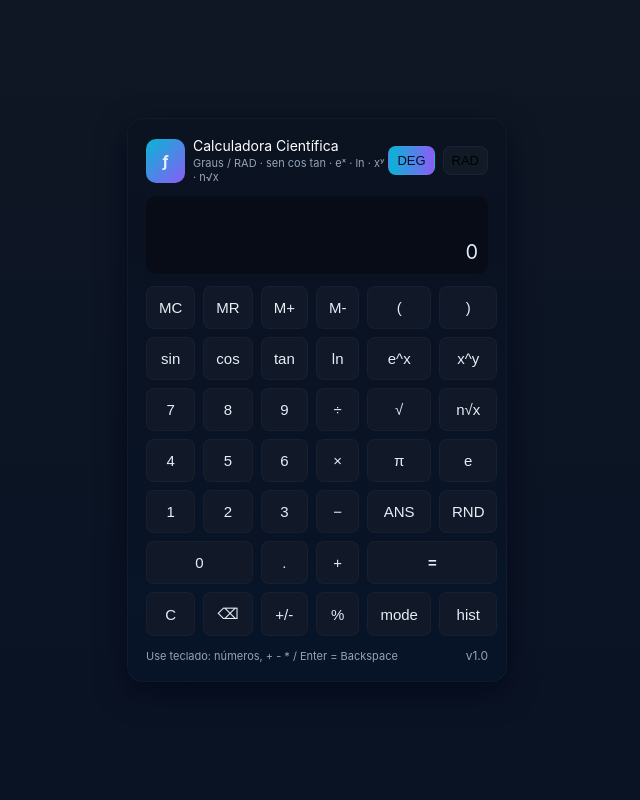
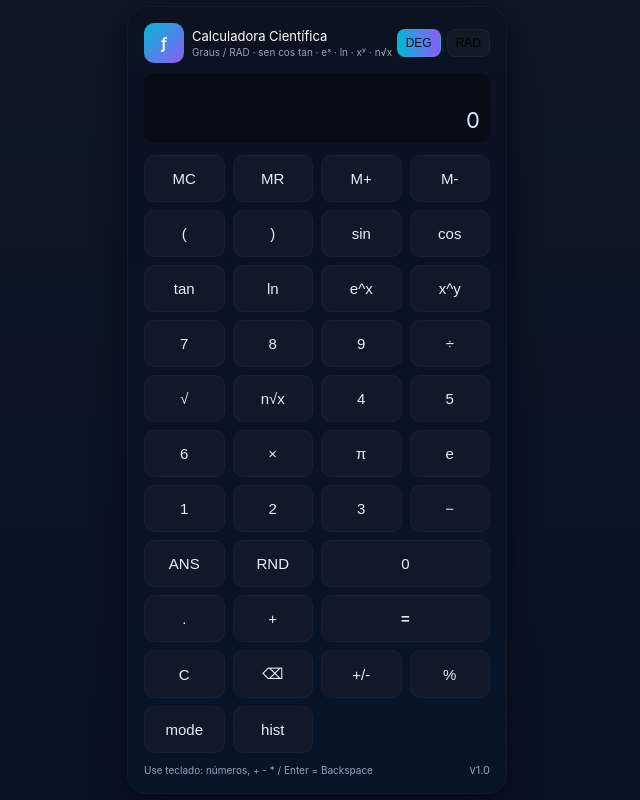
Before and after one commit to leticiapoliti/CALCULADORA, a plain HTML site: page index.html in a window 1280 px wide. Shown: the whole page, without its empty margins (323-963 px from the left). Drawn offline with Linux system fonts and the light colour scheme.

Commit message:
Update index.html

```diff
--- a/index.html
+++ b/index.html
@@ -10,45 +10,104 @@
   --btn:#111827; --btn-hover:#1f2937; --danger:#ef4444; --ok:#10b981;
   font-family: Inter, system-ui, -apple-system, 'Segoe UI', Roboto, 'Helvetica Neue', Arial;
 }
+
 *{box-sizing:border-box}
 html,body{height:100%;margin:0}
 body{
   background: linear-gradient(180deg,var(--bg), #071124 140%);
-      color:#e6eef6; display:flex; align-items:center; justify-content:center; padding:28px;
+  color:#e6eef6; display:flex; align-items:center; justify-content:center; padding:16px;
 }
+
+/* ⬇ Ajustado para iPhone 13 */
 .calculator{
-      width:380px; max-width:96vw; background:linear-gradient(180deg,var(--card), #071428);
-      border-radius:16px; box-shadow: 0 10px 30px rgba(2,6,23,0.7); padding:18px; border:1px solid rgba(255,255,255,0.03);
+  width:100%;
+  max-width:380px;
+  background:linear-gradient(180deg,var(--card), #071428);
+  border-radius:20px;
+  box-shadow: 0 10px 30px rgba(2,6,23,0.7);
+  padding:16px;
+  border:1px solid rgba(255,255,255,0.03);
 }
-    .header{display:flex;align-items:center;justify-content:space-between;margin-bottom:12px}
+
+.header{display:flex;align-items:center;justify-content:space-between;margin-bottom:10px}
 .brand{display:flex;gap:8px;align-items:center}
-    .logo{width:44px;height:44px;border-radius:10px;background:linear-gradient(135deg,var(--accent),var(--accent-2));display:flex;align-items:center;justify-content:center;font-weight:700}
-    .title{font-size:14px;color:white}
-    .subtitle{font-size:11px;color:var(--muted);margin-top:2px}
+.logo{width:40px;height:40px;border-radius:10px;background:linear-gradient(135deg,var(--accent),var(--accent-2));display:flex;align-items:center;justify-content:center;font-weight:700}
+.title{font-size:13px;color:white}
+.subtitle{font-size:10px;color:var(--muted);margin-top:2px}
 
-    .modes{display:flex;gap:8px;align-items:center}
-    .mode-btn{background:var(--glass);border:1px solid rgba(255,255,255,0.04);padding:6px 8px;border-radius:8px;font-size:13px;cursor:pointer}
-    .mode-btn.active{background:linear-gradient(90deg,var(--accent),var(--accent-2));color:#021025}
+/* Botões DEG/RAD */
+.modes{display:flex;gap:6px;align-items:center}
+.mode-btn{
+  background:var(--glass);
+  border:1px solid rgba(255,255,255,0.04);
+  padding:6px 8px;
+  border-radius:8px;
+  font-size:12px;
+  cursor:pointer;
+}
+.mode-btn.active{
+  background:linear-gradient(90deg,var(--accent),var(--accent-2));
+  color:#021025;
+}
 
-    .screen{background: rgba(0,0,0,0.35); padding:10px;border-radius:10px; margin-bottom:12px; min-height:78px; display:flex;flex-direction:column;justify-content:space-between}
-    .display{font-size:20px; color:#dbeafe; text-align:right; word-break:break-all}
-    .small{font-size:12px;color:var(--muted); text-align:right}
+/* Tela */
+.screen{
+  background: rgba(0,0,0,0.35);
+  padding:10px;
+  border-radius:10px;
+  margin-bottom:12px;
+  min-height:70px;
+  display:flex;
+  flex-direction:column;
+  justify-content:space-between;
+}
+.display{font-size:22px; color:#dbeafe; text-align:right; word-break:break-all}
+.small{font-size:11px;color:var(--muted); text-align:right}
 
-    .keys{display:grid;grid-template-columns:repeat(6,1fr);gap:8px}
-    button.key{background:var(--btn);border:1px solid rgba(255,255,255,0.03);padding:12px;border-radius:8px;font-size:15px;color:#e6eef6;cursor:pointer}
+/* TECLADO PARA IPHONE — 4 COLUNAS */
+.keys{
+  display:grid;
+  grid-template-columns:repeat(4,1fr);
+  gap:8px;
+}
+
+button.key{
+  background:var(--btn);
+  border:1px solid rgba(255,255,255,0.03);
+  padding:14px 4px;
+  border-radius:10px;
+  font-size:15px;
+  color:#e6eef6;
+  cursor:pointer;
+}
 button.key:hover{background:var(--btn-hover)}
+
 .op{background:linear-gradient(180deg,#0b1220,#0e1b2a);}
 .fn{background:linear-gradient(180deg,#081226,#0b1b2a);font-size:13px}
 .accent{background:linear-gradient(90deg,var(--accent),var(--accent-2)); color:#021025; font-weight:600}
 .danger{background:var(--danger);}
-    .wide{grid-column:span 2}
 
-    .footer{margin-top:12px;color:var(--muted);font-size:12px;display:flex;justify-content:space-between;align-items:center}
-    .kbd-tip{font-size:11px}
+.wide{grid-column: span 2}
 
-    @media (max-width:420px){
-      .keys{grid-template-columns:repeat(4,1fr)}
+/* Rodapé */
+.footer{
+  margin-top:10px;
+  color:var(--muted);
+  font-size:11px;
+  display:flex;
+  justify-content:space-between;
+  align-items:center;
 }
+
+.kbd-tip{font-size:10px}
+
+/* Melhor responsividade geral */
+@media (max-width:400px){
+  .display{font-size:20px}
+  button.key{padding:12px;font-size:14px}
+  .subtitle{font-size:9px}
+}
+
   </style>
 </head>
 <body>
```
Lines whose indentation alone changed are shown as unchanged.
